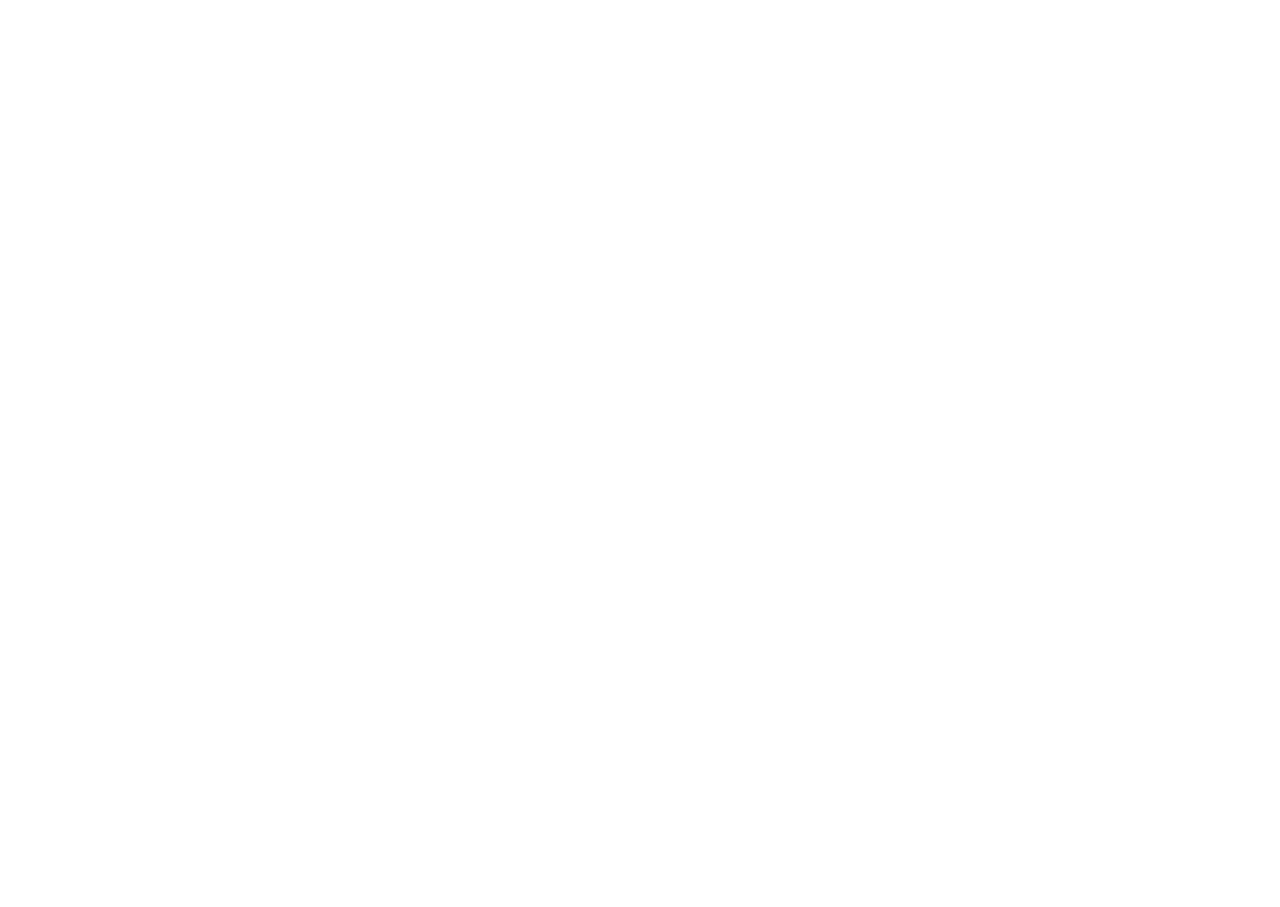
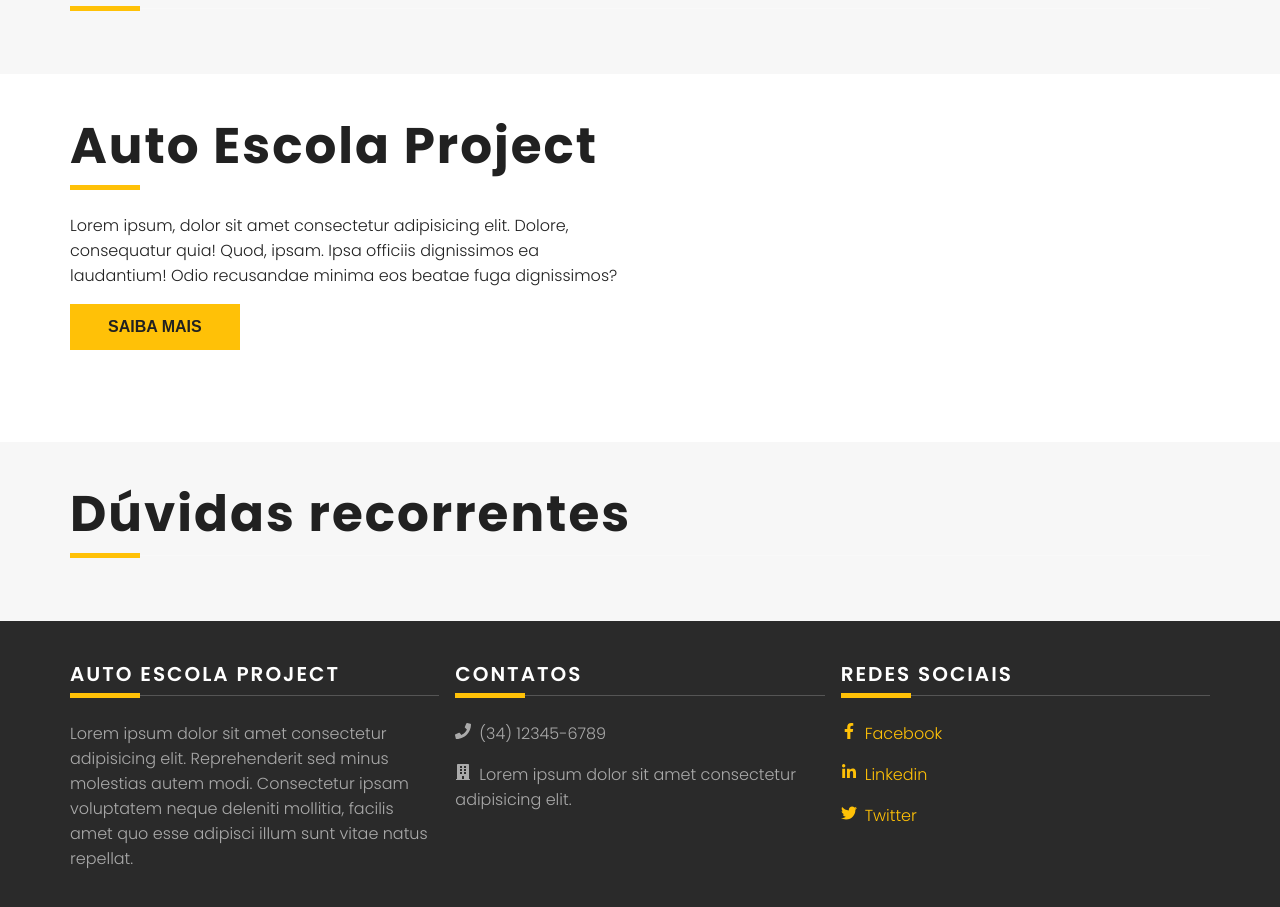
Before and after one commit to lucasfmartins/auto-escola-project, a React (Create React App) app: page / in a window 1280 px wide. Shown: the part 1045-1952 px from the top of the page. Before the commit the page ends 940 px from the top, so only its background shows below. Built offline with nearby package versions, Linux system fonts and the light colour scheme.

Commit message:
Add Footer

```diff
--- a/src/components/molecules/Section.js
+++ b/src/components/molecules/Section.js
@@ -1,24 +1,35 @@
 import React from "react";
 import PropTypes from "prop-types";
-import styled from "styled-components";
+import styled, { css } from "styled-components";
 
 import Container from "components/atoms/Container";
 
 const Content = styled.div`
-  margin: 40px 0;
-`
-const Section = ({ children }) => (
-  <Container>
-    <Content>{children}</Content>
-  </Container>
+  padding: 40px 0;
+  ${(props) =>
+    props.inverse &&
+    css`
+      background-color: #f7f7f7;
+    `}
+
+  h2 {
+    margin-top: 0;
+  }
+`;
+const Section = ({ children, inverse }) => (
+  <Content inverse={inverse}>
+    <Container>{children}</Container>
+  </Content>
 );
 
 Section.defaultProps = {
   children: undefined,
+  inverse: false, //inverter a cor
 };
 
 Section.propTypes = {
   children: PropTypes.node,
+  inverse: PropTypes.bool,
 };
 
 export default Section;
--- /dev/null
+++ b/src/components/organisms/Footer.js
@@ -0,0 +1,116 @@
+import React from "react";
+import styled from "styled-components";
+import {
+  FaPhone,
+  FaBuilding,
+  FaFacebookF,
+  FaLinkedinIn,
+  FaTwitter,
+  FaWhatsapp,
+} from "react-icons/fa";
+
+import Container from "components/atoms/Container";
+import Grid from "components/atoms/Grid";
+import Heading from "components/atoms/Heading";
+
+const Root = styled.footer`
+  background-color: #2a2a2a;
+  color: #aaa;
+  padding: 40px 0;
+
+  h6 {
+    color: #fff;
+    margin-top: 0;
+    text-transform: uppercase;
+  }
+`;
+
+const IconContainer = styled.span`
+  margin-right: 8px;
+`;
+const FooterLink = styled.a`
+  color: ${(props) => props.theme.colors.primary.main};
+  text-decoration: none;
+
+  &:hover{
+    color: ${(props) => props.theme.colors.primary.dark};
+  }
+`;
+
+const Footer = () => (
+  <Root>
+    <Container>
+      <Grid md={3}>
+        <div>
+          <Heading>
+            <h6>Auto Escola Project</h6>
+          </Heading>
+          <p>
+            Lorem ipsum dolor sit amet consectetur adipisicing elit.
+            Reprehenderit sed minus molestias autem modi. Consectetur ipsam
+            voluptatem neque deleniti mollitia, facilis amet quo esse adipisci
+            illum sunt vitae natus repellat.
+          </p>
+        </div>
+        <div>
+          <Heading>
+            <h6>Contatos</h6>
+          </Heading>
+          <p>
+            <IconContainer>
+              <FaPhone />
+            </IconContainer>
+            (34) 12345-6789
+          </p>
+          <p>
+            <IconContainer>
+              <FaBuilding />
+            </IconContainer>
+            Lorem ipsum dolor sit amet consectetur adipisicing elit.
+          </p>
+        </div>
+        <div>
+          <Heading>
+            <h6>Redes Sociais</h6>
+          </Heading>
+          <p>
+            <FooterLink
+              target="_blank"
+              href="https://www.facebook.com/profile.php?id=100001014767506"
+            >
+              <IconContainer>
+                <FaFacebookF />
+              </IconContainer>
+              Facebook
+            </FooterLink>
+          </p>
+
+          <p>
+            <FooterLink
+              target="_blank"
+              href="https://www.linkedin.com/in/lucasfemartins/"
+            >
+              <IconContainer>
+                <FaLinkedinIn />
+              </IconContainer>
+              Linkedin
+            </FooterLink>
+          </p>
+          <p>
+            <FooterLink
+              target="_blank"
+              href="https://twitter.com/lukas_martinz"
+            >
+              <IconContainer>
+                <FaTwitter />
+              </IconContainer>
+              Twitter
+            </FooterLink>
+          </p>
+        </div>
+      </Grid>
+    </Container>
+  </Root>
+);
+
+export default Footer;
--- a/src/components/pages/Home.js
+++ b/src/components/pages/Home.js
@@ -8,6 +8,8 @@
 import Feature from "components/atoms/Feature";
 import Section from "components/molecules/Section";
 import Grid from "components/atoms/Grid";
+import AboutVideo from "assets/about.mp4";
+import Footer from "components/organisms/Footer";
 
 import HeroImage from "assets/hero.jpg";
 
@@ -46,6 +48,37 @@
         </Feature>
       </Grid>
     </Section>
+    <Section inverse>
+      <Heading>
+        <h2>Conheça nossos serviços</h2>
+      </Heading>
+    </Section>
+    <Section>
+      <Grid md={2}>
+        <div>
+          <Heading>
+            <h2>Auto Escola Project</h2>
+          </Heading>
+          <p>
+            Lorem ipsum, dolor sit amet consectetur adipisicing elit. Dolore,
+            consequatur quia! Quod, ipsam. Ipsa officiis dignissimos ea
+            laudantium! Odio recusandae minima eos beatae fuga dignissimos?
+          </p>
+          <div>
+            <Button color="primary">Saiba Mais</Button>
+          </div>
+        </div>
+        <div>
+          <video src={AboutVideo} width="100%" autoPlay loop />
+        </div>
+      </Grid>
+    </Section>
+    <Section inverse>
+      <Heading>
+        <h2>Dúvidas recorrentes</h2>
+      </Heading>
+    </Section>
+    <Footer />
   </>
 );
 
```
Also changed, not shown: 1 other file (tests, documents, lock files or other folders).
